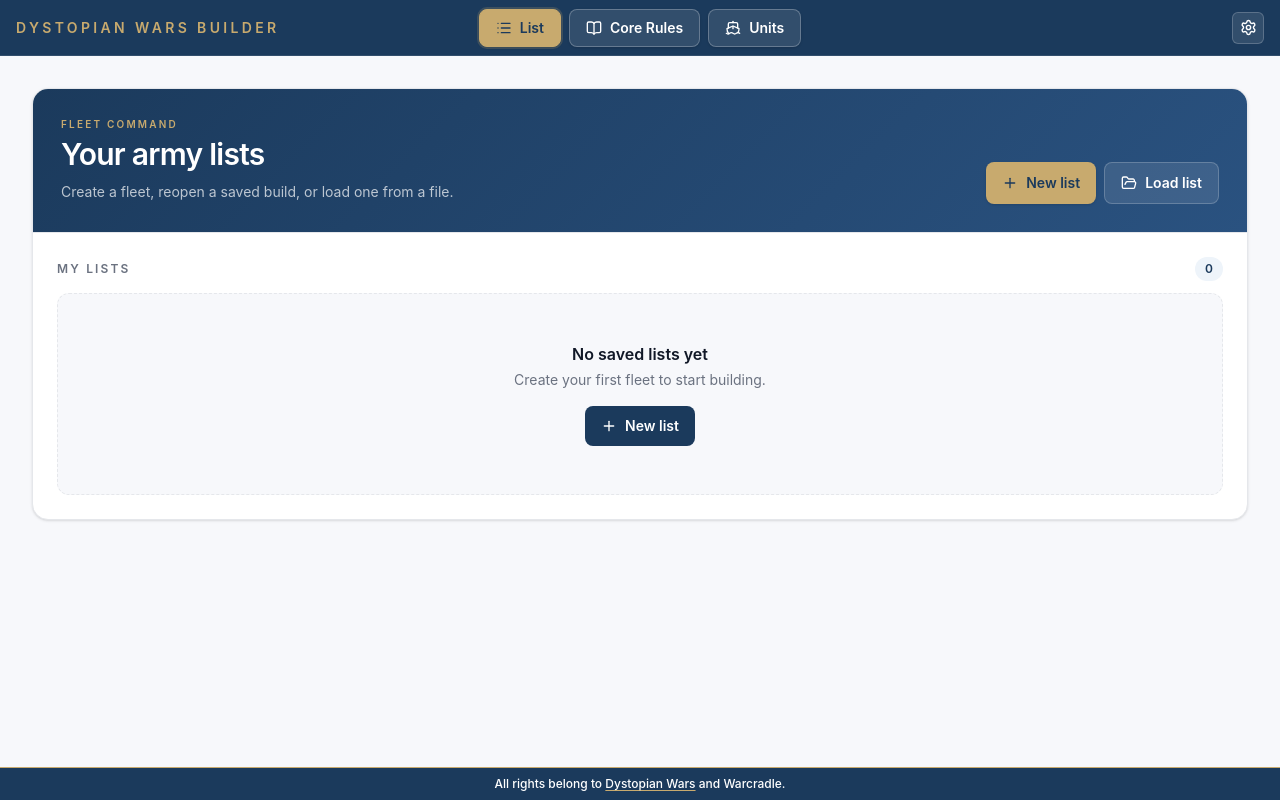
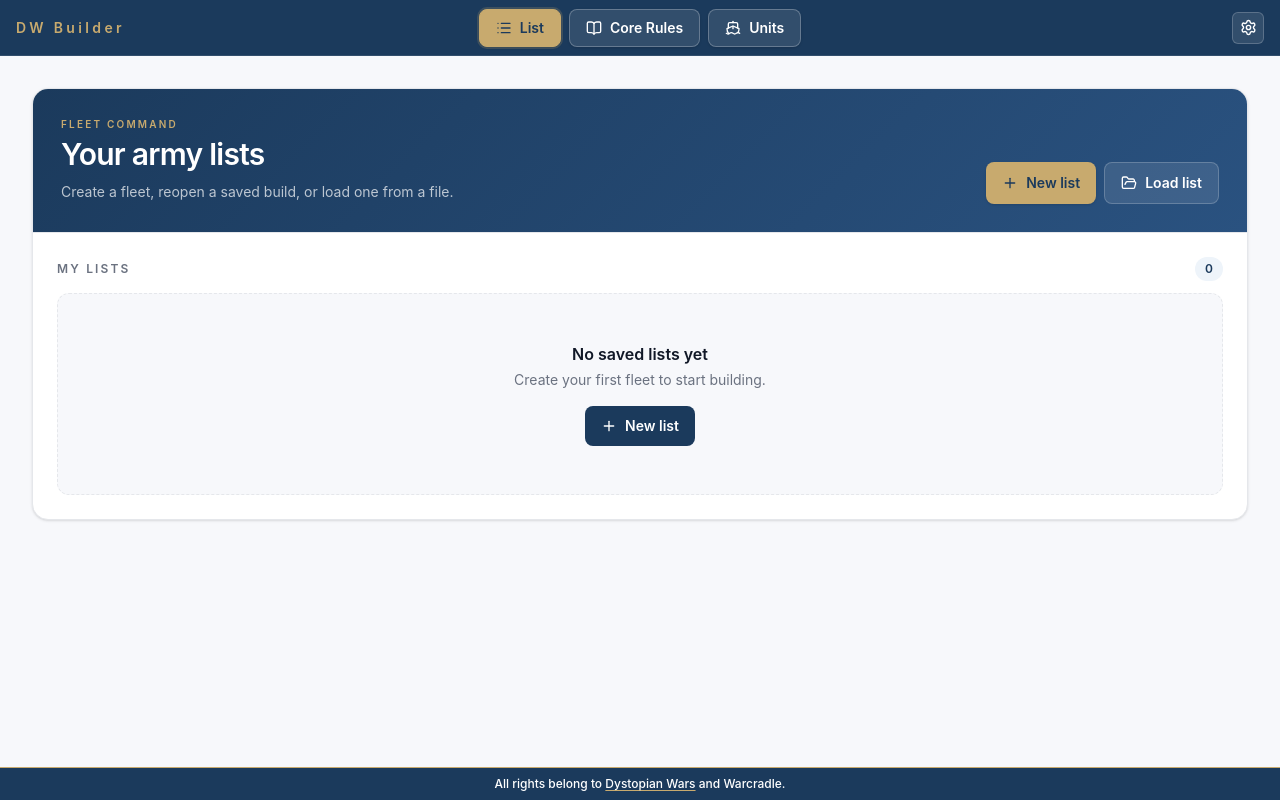
Before and after one commit to sylvainbl/DW-Builder, a React (Vite) app: page / in a window 1280 px wide. Built offline with nearby package versions, Linux system fonts and the light colour scheme.

Commit message:
replace Dystopian Wars by DW in the app name

```diff
--- a/index.html
+++ b/index.html
@@ -4,8 +4,8 @@
         <meta charset="UTF-8" />
         <link rel="icon" type="image/svg+xml" href="/favicon.svg" />
         <meta name="viewport" content="width=device-width, initial-scale=1.0" />
-        <meta name="description" content="Build and validate Dystopian Wars fleets, units, and Battlefleets." />
-        <title>Dystopian Wars Builder</title>
+        <meta name="description" content="Build and validate DW fleets, units, and Battlefleets." />
+        <title>DW Builder</title>
     </head>
     <body>
         <div id="root"></div>
--- a/src/components/layout/AppHeader.tsx
+++ b/src/components/layout/AppHeader.tsx
@@ -53,7 +53,7 @@ function saveSecretTheme(active: boolean): void {
 
 export default function AppHeader({ activeView, onShowLists, onShowRules, onShowUnits }: AppHeaderProps) {
     const [builderName, setBuilderName] = useState(() =>
-        loadStoredSecretTheme() ? 'ZIGOUBUILDER' : 'DYSTOPIAN WARS BUILDER',
+        loadStoredSecretTheme() ? 'ZIGOUBUILDER' : 'DW Builder',
     )
     const [theme, setTheme] = useState<Theme>(() => (loadStoredSecretTheme() ? 'turquoise-orange' : loadStoredTheme()))
     const [turquoiseThemeUnlocked, setTurquoiseThemeUnlocked] = useState(loadStoredSecretTheme)
--- a/src/components/lists/ListsPanel.tsx
+++ b/src/components/lists/ListsPanel.tsx
@@ -34,7 +34,7 @@ export default function ListsPanel({ onEnterBuilder }: ListsPanelProps) {
             const data: unknown = JSON.parse(await file.text())
             const importedList = parseImportedList(data, units)
             if (!importedList) {
-                window.alert('This file is not a valid Dystopian Wars list.')
+                window.alert('This file is not a valid DW list.')
                 return
             }
             importList(importedList)
--- a/src/utils/localStorage.ts
+++ b/src/utils/localStorage.ts
@@ -84,7 +84,7 @@ export function downloadList(list: ArmyList, units: Unit[]) {
         list.name
             .trim()
             .replace(/[^\p{L}\p{N}._-]+/gu, '_')
-            .replace(/^_+|_+$/g, '') || 'dystopian-wars-list'
+            .replace(/^_+|_+$/g, '') || 'dw-list'
     }.json`
     link.style.display = 'none'
     document.body.append(link)
```
